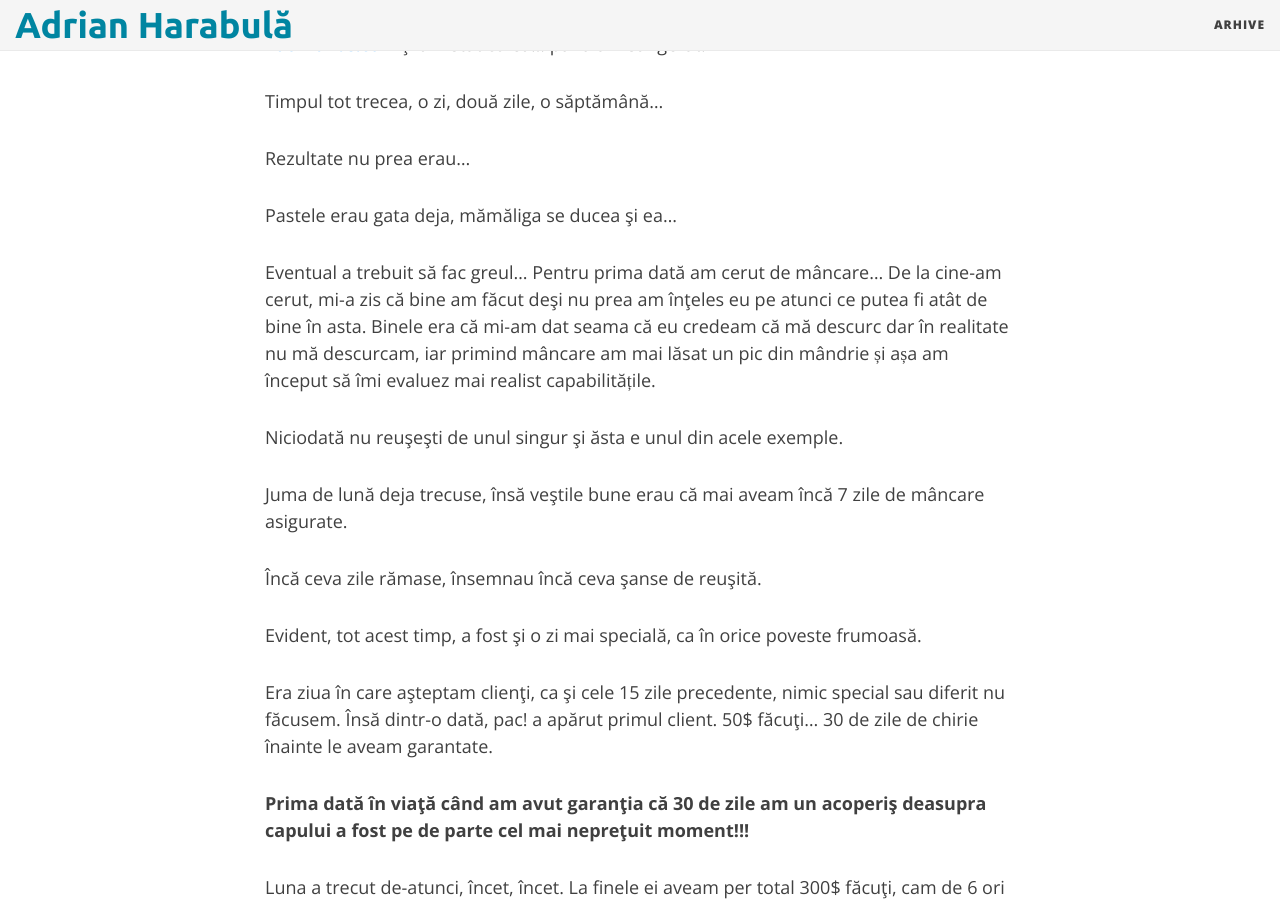
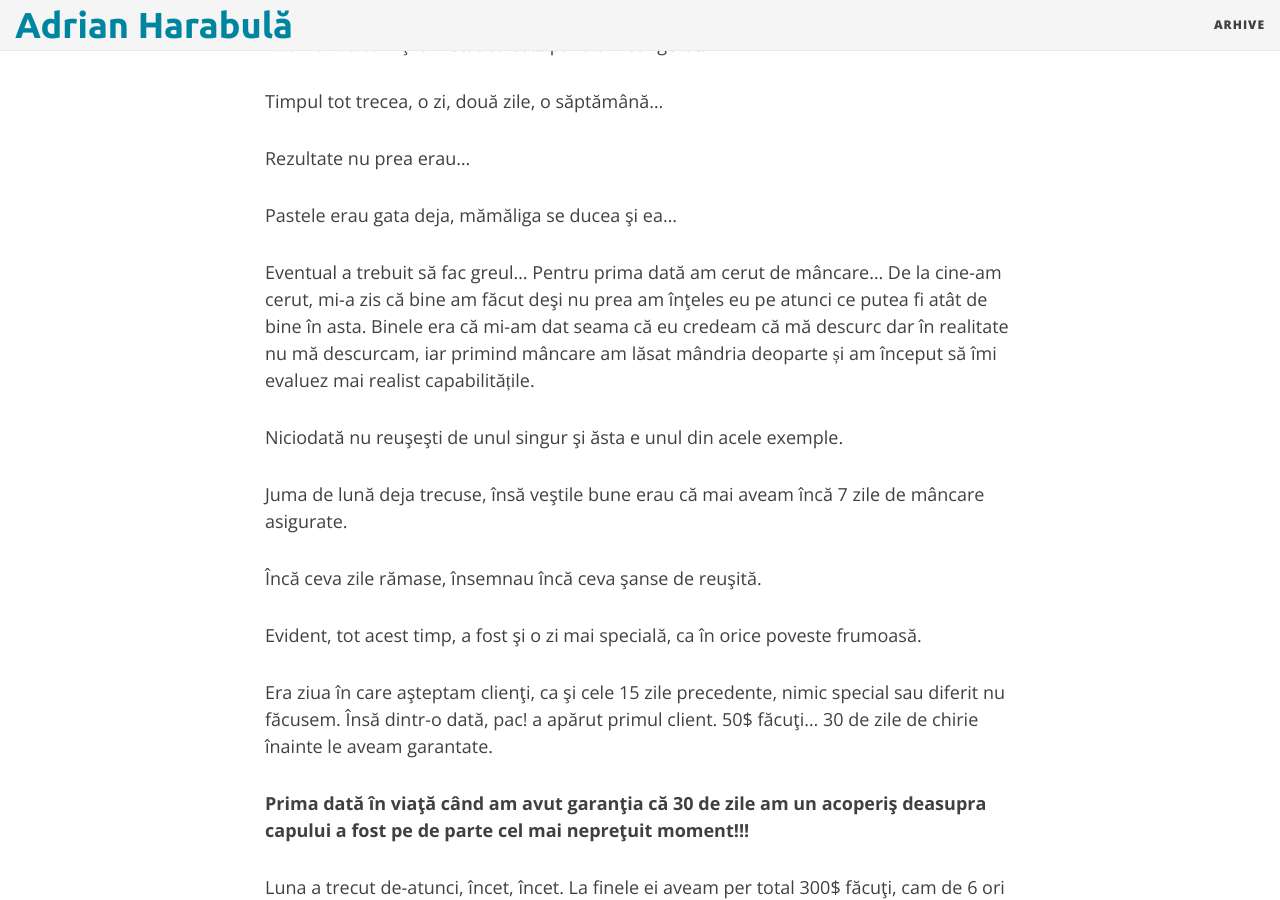
Before and after one commit to adrianharabula/adrianharabula.github.io, a Jekyll site: the page built from _posts/2016-03-24-primul-venit-din-freelancing.md, in a window 1280 px wide and 900 px high, scrolled down 964 px. Built offline with Jekyll 4.4.1, drawn with Linux system fonts in a browser that asks for light colours; nearby versions of some CDN libraries.

Commit message:
Small update on pride passage

```diff
--- a/_posts/2016-03-24-primul-venit-din-freelancing.md
+++ b/_posts/2016-03-24-primul-venit-din-freelancing.md
@@ -25,7 +25,7 @@ Rezultate nu prea erau…
 
 Pastele erau gata deja, mămăliga se ducea şi ea…
 
-Eventual a trebuit să fac greul… Pentru prima dată am cerut de mâncare… De la cine-am cerut, mi-a zis că bine am făcut deşi nu prea am înţeles eu pe atunci ce putea fi atât de bine în asta. Binele era că mi-am dat seama că eu credeam că mă descurc dar în realitate nu mă descurcam, iar primind mâncare am mai lăsat un pic din mândrie și așa am început să îmi evaluez mai realist capabilitățile.
+Eventual a trebuit să fac greul… Pentru prima dată am cerut de mâncare… De la cine-am cerut, mi-a zis că bine am făcut deşi nu prea am înţeles eu pe atunci ce putea fi atât de bine în asta. Binele era că mi-am dat seama că eu credeam că mă descurc dar în realitate nu mă descurcam, iar primind mâncare am lăsat mândria deoparte și am început să îmi evaluez mai realist capabilitățile.
 
 Niciodată nu reuşeşti de unul singur şi ăsta e unul din acele exemple.
 
```
